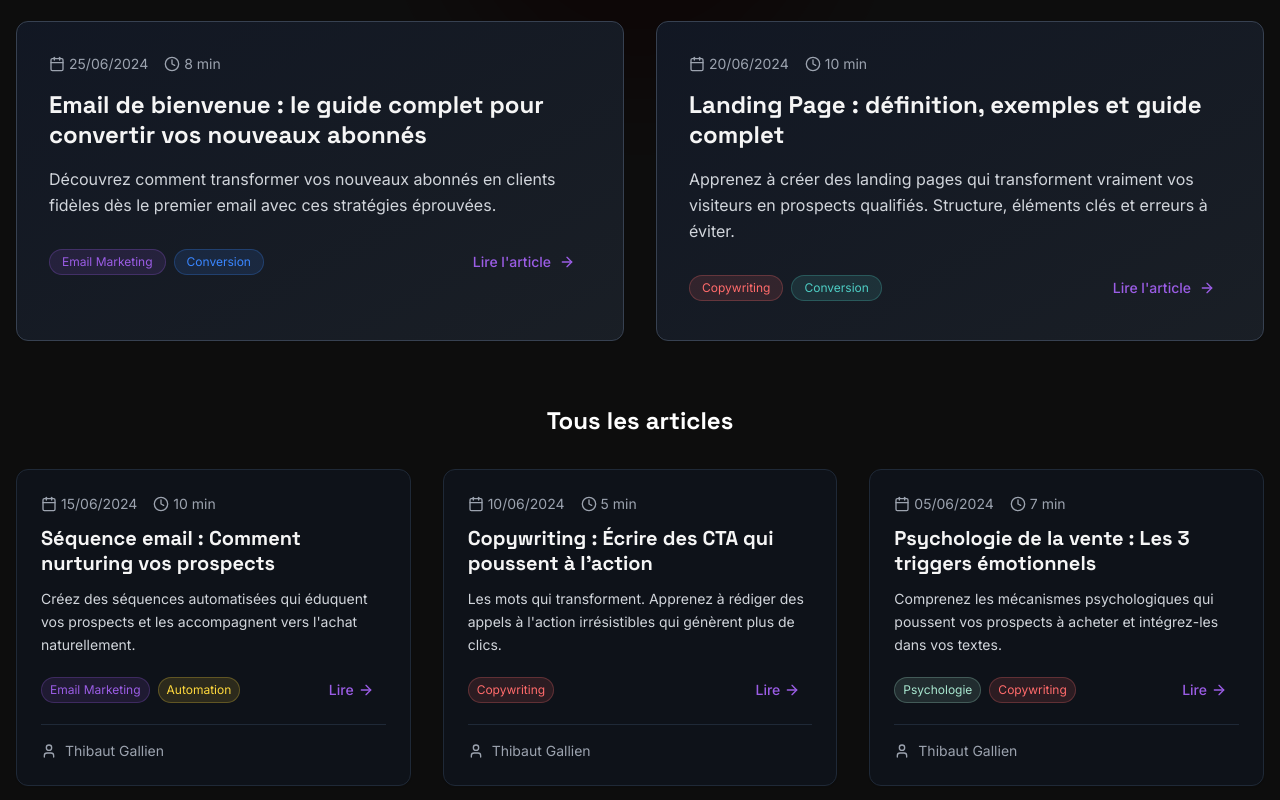
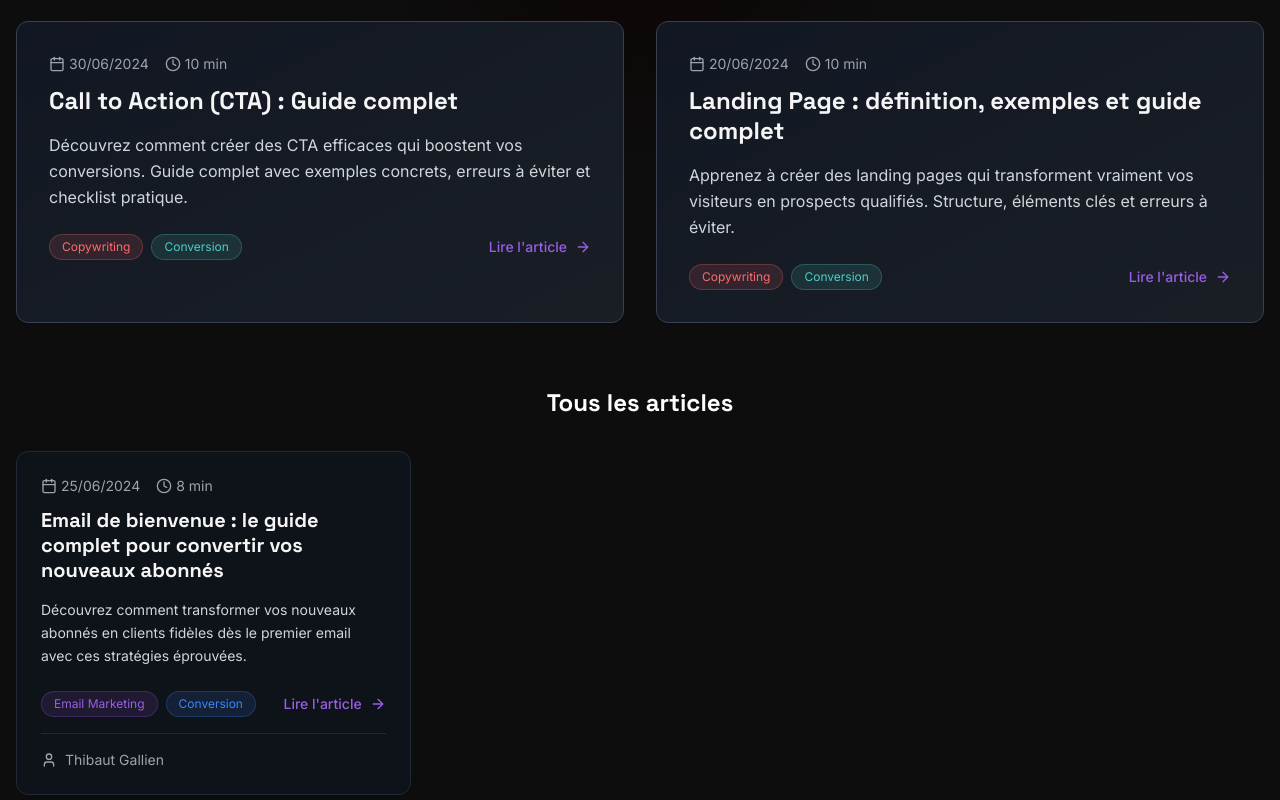
Before and after one commit to ThibautGallien/Copywriter-Portfolio, a Next.js app: page /blog in a window 1280 px wide. Shown: the part 500-1300 px from the top of the page. Built offline with nearby package versions, Linux system fonts and the light colour scheme.

Commit message:
Mise à jour de la page de blog

```diff
--- a/app/blog/page.tsx
+++ b/app/blog/page.tsx
@@ -8,21 +8,18 @@ import { Button } from "@/components/ui/button";
 import { Input } from "@/components/ui/input";
 import Link from "next/link";
 
-// Articles statiques pour le moment
-// Remplacer la constante blogPosts dans app/blog/page.tsx par celle-ci :
-
+// Articles réels basés sur votre structure
 const blogPosts = [
   {
     id: "1",
-    title:
-      "Email de bienvenue : le guide complet pour convertir vos nouveaux abonnés",
-    slug: "techniques-emails-bienvenue-conversion",
+    title: "Call to Action (CTA) : Guide complet",
+    slug: "call-to-action-guide-complet",
     excerpt:
-      "Découvrez comment transformer vos nouveaux abonnés en clients fidèles dès le premier email avec ces stratégies éprouvées.",
-    publishedAt: "2024-06-25",
-    estimatedReadingTime: 8,
-    categories: ["Email Marketing", "Conversion"],
-    categoryColors: ["#9B5DE5", "#3A86FF"],
+      "Découvrez comment créer des CTA efficaces qui boostent vos conversions. Guide complet avec exemples concrets, erreurs à éviter et checklist pratique.",
+    publishedAt: "2024-06-30",
+    estimatedReadingTime: 10,
+    categories: ["Copywriting", "Conversion"],
+    categoryColors: ["#FF6B6B", "#4ECDC4"],
     author: "Thibaut Gallien",
     featured: true,
   },
@@ -41,53 +38,15 @@ const blogPosts = [
   },
   {
     id: "3",
-    title: "Séquence email : Comment nurturing vos prospects",
-    slug: "sequence-email-nurturing-prospects",
+    title:
+      "Email de bienvenue : le guide complet pour convertir vos nouveaux abonnés",
+    slug: "techniques-emails-bienvenue-conversion",
     excerpt:
-      "Créez des séquences automatisées qui éduquent vos prospects et les accompagnent vers l'achat naturellement.",
-    publishedAt: "2024-06-15",
-    estimatedReadingTime: 10,
-    categories: ["Email Marketing", "Automation"],
-    categoryColors: ["#9B5DE5", "#FFD93D"],
-    author: "Thibaut Gallien",
-    featured: false,
-  },
-  {
-    id: "4",
-    title: "Copywriting : Écrire des CTA qui poussent à l'action",
-    slug: "copywriting-cta-efficaces",
-    excerpt:
-      "Les mots qui transforment. Apprenez à rédiger des appels à l'action irrésistibles qui génèrent plus de clics.",
-    publishedAt: "2024-06-10",
-    estimatedReadingTime: 5,
-    categories: ["Copywriting"],
-    categoryColors: ["#FF6B6B"],
-    author: "Thibaut Gallien",
-    featured: false,
-  },
-  {
-    id: "5",
-    title: "Psychologie de la vente : Les 3 triggers émotionnels",
-    slug: "psychologie-vente-triggers-emotionnels",
-    excerpt:
-      "Comprenez les mécanismes psychologiques qui poussent vos prospects à acheter et intégrez-les dans vos textes.",
-    publishedAt: "2024-06-05",
-    estimatedReadingTime: 7,
-    categories: ["Psychologie", "Copywriting"],
-    categoryColors: ["#A8E6CF", "#FF6B6B"],
-    author: "Thibaut Gallien",
-    featured: false,
-  },
-  {
-    id: "6",
-    title: "Email Marketing : Optimiser le taux d'ouverture",
-    slug: "email-marketing-taux-ouverture",
-    excerpt:
-      "Strategies avancées pour que vos emails soient ouverts, lus et génèrent l'engagement souhaité.",
-    publishedAt: "2024-05-30",
-    estimatedReadingTime: 9,
-    categories: ["Email Marketing"],
-    categoryColors: ["#9B5DE5"],
+      "Découvrez comment transformer vos nouveaux abonnés en clients fidèles dès le premier email avec ces stratégies éprouvées.",
+    publishedAt: "2024-06-25",
+    estimatedReadingTime: 8,
+    categories: ["Email Marketing", "Conversion"],
+    categoryColors: ["#9B5DE5", "#3A86FF"],
     author: "Thibaut Gallien",
     featured: false,
   },
@@ -132,6 +91,94 @@ export default function BlogPage() {
 
   const featuredPosts = filteredPosts.filter((post) => post.featured);
   const regularPosts = filteredPosts.filter((post) => !post.featured);
+
+  // Composant Card cliquable
+  const ClickableArticleCard = ({
+    post,
+    featured = false,
+  }: {
+    post: any;
+    featured?: boolean;
+  }) => (
+    <motion.div
+      initial={{ opacity: 0, y: 30 }}
+      animate={{ opacity: 1, y: 0 }}
+      transition={{ duration: 0.6, delay: 0.1 }}
+    >
+      <Link href={`/blog/${post.slug}`} className="block h-full">
+        <Card
+          className={`overflow-hidden group transition-all duration-300 h-full cursor-pointer ${
+            featured
+              ? "bg-gradient-to-br from-gray-900/80 to-gray-800/50 border-gray-700 hover:border-[#9B5DE5]/50"
+              : "bg-gray-900/50 border-gray-800 hover:border-[#9B5DE5]/50"
+          }`}
+        >
+          <CardContent
+            className={featured ? "p-8" : "p-6 flex flex-col h-full"}
+          >
+            <div className="flex items-center gap-4 text-sm text-gray-400 mb-3">
+              <div className="flex items-center gap-1">
+                <Calendar className="w-4 h-4" />
+                {new Date(post.publishedAt).toLocaleDateString("fr-FR")}
+              </div>
+              <div className="flex items-center gap-1">
+                <Clock className="w-4 h-4" />
+                {post.estimatedReadingTime} min
+              </div>
+            </div>
+
+            <h3
+              className={`font-bold font-space-grotesk mb-4 group-hover:text-[#9B5DE5] transition-colors leading-tight ${
+                featured ? "text-2xl" : "text-xl flex-grow"
+              }`}
+            >
+              {post.title}
+            </h3>
+
+            <p
+              className={`text-gray-300 leading-relaxed mb-6 ${
+                featured ? "text-base" : "text-sm flex-grow"
+              }`}
+            >
+              {post.excerpt}
+            </p>
+
+            <div className="flex items-center justify-between mt-auto">
+              <div className="flex gap-2 flex-wrap">
+                {post.categories.map((category: string, idx: number) => (
+                  <span
+                    key={category}
+                    className="px-3 py-1 text-xs rounded-full border"
+                    style={{
+                      backgroundColor: `${
+                        post.categoryColors[idx] || "#9B5DE5"
+                      }20`,
+                      borderColor: `${post.categoryColors[idx] || "#9B5DE5"}40`,
+                      color: post.categoryColors[idx] || "#9B5DE5",
+                    }}
+                  >
+                    {category}
+                  </span>
+                ))}
+              </div>
+
+              <div className="flex items-center text-[#9B5DE5] font-medium text-sm group-hover:text-white transition-colors ml-4">
+                Lire l'article
+                <ArrowRight className="w-4 h-4 ml-2" />
+              </div>
+            </div>
+
+            {!featured && (
+              <div className="flex items-center gap-2 mt-4 pt-4 border-t border-gray-800">
+                <User className="w-4 h-4 text-gray-400" />
+                <span className="text-sm text-gray-400">{post.author}</span>
+              </div>
+            )}
+          </CardContent>
+        </Card>
+      </Link>
+    </motion.div>
+  );
 
   return (
     <div className="min-h-screen bg-[#0D0D0D] text-white pt-24 pb-16">
@@ -229,72 +276,12 @@ export default function BlogPage() {
                     Articles en vedette
                   </h2>
                   <div className="grid md:grid-cols-2 gap-8">
-                    {featuredPosts.map((post, index) => (
-                      <motion.div
+                    {featuredPosts.map((post) => (
+                      <ClickableArticleCard
                         key={post.id}
-                        initial={{ opacity: 0, y: 30 }}
-                        animate={{ opacity: 1, y: 0 }}
-                        transition={{ duration: 0.6, delay: 0.1 * index }}
-                      >
-                        <Card className="bg-gradient-to-br from-gray-900/80 to-gray-800/50 border-gray-700 overflow-hidden group hover:border-[#9B5DE5]/50 transition-all duration-300 h-full">
-                          <CardContent className="p-8">
-                            <div className="flex items-center gap-4 text-sm text-gray-400 mb-4">
-                              <div className="flex items-center gap-1">
-                                <Calendar className="w-4 h-4" />
-                                {new Date(post.publishedAt).toLocaleDateString(
-                                  "fr-FR"
-                                )}
-                              </div>
-                              <div className="flex items-center gap-1">
-                                <Clock className="w-4 h-4" />
-                                {post.estimatedReadingTime} min
-                              </div>
-                            </div>
-
-                            <h3 className="text-2xl font-bold font-space-grotesk mb-4 group-hover:text-[#9B5DE5] transition-colors leading-tight">
-                              {post.title}
-                            </h3>
-
-                            <p className="text-gray-300 leading-relaxed mb-6">
-                              {post.excerpt}
-                            </p>
-
-                            <div className="flex items-center justify-between">
-                              <div className="flex gap-2 flex-wrap">
-                                {post.categories.map((category, idx) => (
-                                  <span
-                                    key={category}
-                                    className="px-3 py-1 text-xs rounded-full border"
-                                    style={{
-                                      backgroundColor: `${
-                                        post.categoryColors[idx] || "#9B5DE5"
-                                      }20`,
-                                      borderColor: `${
-                                        post.categoryColors[idx] || "#9B5DE5"
-                                      }40`,
-                                      color:
-                                        post.categoryColors[idx] || "#9B5DE5",
-                                    }}
-                                  >
-                                    {category}
-                                  </span>
-                                ))}
-                              </div>
-
-                              <Button
-                                asChild
-                                variant="ghost"
-                                className="text-[#9B5DE5] hover:text-white hover:bg-[#9B5DE5]/20 ml-4"
-                              >
-                                <Link href={`/blog/${post.slug}`}>
-                                  Lire l'article
-                                  <ArrowRight className="w-4 h-4 ml-2" />
-                                </Link>
-                              </Button>
-                            </div>
-                          </CardContent>
-                        </Card>
-                      </motion.div>
+                        post={post}
+                        featured={true}
+                      />
                     ))}
                   </div>
                 </motion.div>
@@ -306,11 +293,13 @@ export default function BlogPage() {
               animate={{ opacity: 1, y: 0 }}
               transition={{ duration: 0.6, delay: 0.4 }}
             >
-              {selectedCategory === "Tous" && !searchTerm && (
-                <h2 className="text-2xl font-bold font-space-grotesk mb-8 text-center">
-                  Tous les articles
-                </h2>
-              )}
+              {selectedCategory === "Tous" &&
+                !searchTerm &&
+                featuredPosts.length > 0 && (
+                  <h2 className="text-2xl font-bold font-space-grotesk mb-8 text-center">
+                    Tous les articles
+                  </h2>
+                )}
 
               <div className="grid md:grid-cols-2 lg:grid-cols-3 gap-8">
                 {(featuredPosts.length > 0 &&
@@ -318,83 +307,8 @@ export default function BlogPage() {
                 !searchTerm
                   ? regularPosts
                   : filteredPosts
-                ).map((post, index) => (
-                  <motion.div
-                    key={post.id}
-                    initial={{ opacity: 0, y: 30 }}
-                    animate={{ opacity: 1, y: 0 }}
-                    transition={{ duration: 0.6, delay: index * 0.1 }}
-                  >
-                    <Card className="bg-gray-900/50 border-gray-800 overflow-hidden group hover:border-[#9B5DE5]/50 transition-all duration-300 h-full">
-                      <CardContent className="p-6 flex flex-col h-full">
-                        <div className="flex items-center gap-4 text-sm text-gray-400 mb-3">
-                          <div className="flex items-center gap-1">
-                            <Calendar className="w-4 h-4" />
-                            {new Date(post.publishedAt).toLocaleDateString(
-                              "fr-FR"
-                            )}
-                          </div>
-                          <div className="flex items-center gap-1">
-                            <Clock className="w-4 h-4" />
-                            {post.estimatedReadingTime} min
-                          </div>
-                        </div>
-
-                        <h3 className="text-xl font-bold font-space-grotesk mb-3 group-hover:text-[#9B5DE5] transition-colors leading-tight flex-grow">
-                          {post.title}
-                        </h3>
-
-                        <p className="text-gray-300 text-sm leading-relaxed mb-4 flex-grow">
-                          {post.excerpt}
-                        </p>
-
-                        <div className="flex items-center justify-between mt-auto">
-                          <div className="flex gap-2 flex-wrap">
-                            {post.categories
-                              .slice(0, 2)
-                              .map((category, idx) => (
-                                <span
-                                  key={category}
-                                  className="px-2 py-1 text-xs rounded-full border"
-                                  style={{
-                                    backgroundColor: `${
-                                      post.categoryColors[idx] || "#9B5DE5"
-                                    }20`,
-                                    borderColor: `${
-                                      post.categoryColors[idx] || "#9B5DE5"
-                                    }40`,
-                                    color:
-                                      post.categoryColors[idx] || "#9B5DE5",
-                                  }}
-                                >
-                                  {category}
-                                </span>
-                              ))}
-                          </div>
-
-                          <Button
-                            asChild
-                            variant="ghost"
-                            size="sm"
-                            className="text-[#9B5DE5] hover:text-white hover:bg-[#9B5DE5]/20 ml-2"
-                          >
-                            <Link href={`/blog/${post.slug}`}>
-                              Lire
-                              <ArrowRight className="w-4 h-4 ml-1" />
-                            </Link>
-                          </Button>
-                        </div>
-
-                        {/* Auteur */}
-                        <div className="flex items-center gap-2 mt-4 pt-4 border-t border-gray-800">
-                          <User className="w-4 h-4 text-gray-400" />
-                          <span className="text-sm text-gray-400">
-                            {post.author}
-                          </span>
-                        </div>
-                      </CardContent>
-                    </Card>
-                  </motion.div>
+                ).map((post) => (
+                  <ClickableArticleCard key={post.id} post={post} />
                 ))}
               </div>
             </motion.div>
```
